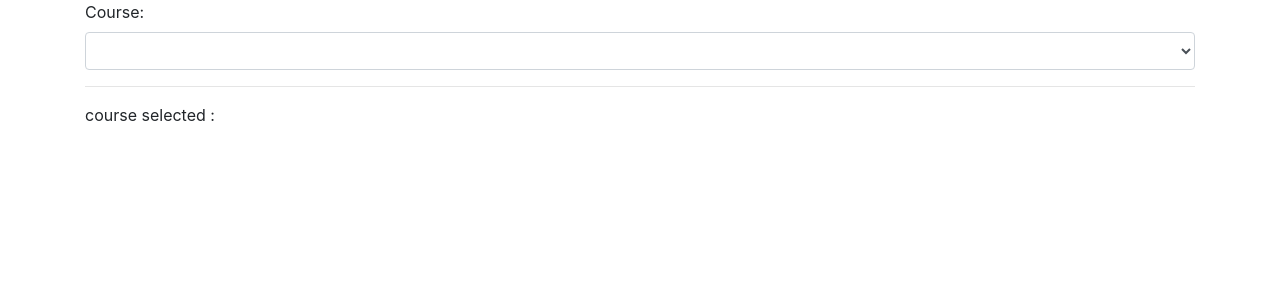
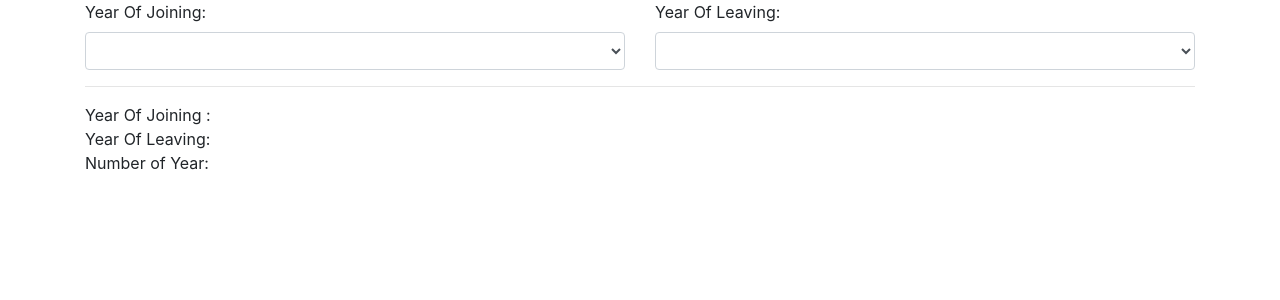
Before and after one commit to SurbhiBisarwal/welcome, an Angular app: page / in a window 1280 px wide. Shown: the top 300 px of the page. Built offline with nearby package versions, Linux system fonts and the light colour scheme.

Commit message:
Year of joiningand leaving and exp  NG-A4#3

```diff
--- a/src/app/app.component.html
+++ b/src/app/app.component.html
@@ -1,11 +1,38 @@
 <div class="container">
-  <label>Course:</label>
-  <select class="form-control" [(ngModel)]="course">
-    <option value="">choose course...</option>
-    <option value="NG103">Angular</option>
-    <option>Java</option>
-    <option>Python</option>
-  </select>
+  <div class="row">
+    <div class="col-6">
+      <label>Year Of Joining:</label>
+      <select
+        class="form-control"
+        [(ngModel)]="joinYear"
+        (ngModelChange)="experience()"
+      >
+        <option value="">Choose year of Joining</option>
+        <option>2015</option>
+        <option>2016</option>
+        <option>2017</option>
+        <option>2018</option>
+        <option>2019</option>
+      </select>
+    </div>
+    <div class="col-6">
+      <label>Year Of Leaving:</label>
+      <select
+        class="form-control"
+        [(ngModel)]="leaveYear"
+        (ngModelChange)="experience()"
+      >
+        <option value="">Choose year of Leaving</option>
+        <option>2015</option>
+        <option>2016</option>
+        <option>2017</option>
+        <option>2018</option>
+        <option>2019</option>
+      </select>
+    </div>
+  </div>
   <hr />
-  course selected : {{ course }}
+  Year Of Joining : {{ joinYear }} <br />
+  Year Of Leaving: {{ leaveYear }}<br />
+  Number of Year: {{ totalYear }}
 </div>
--- a/src/app/app.component.ts
+++ b/src/app/app.component.ts
@@ -6,5 +6,11 @@ import { FormBuilder, FormGroup } from "@angular/forms";
   styleUrls: ["./app.component.scss"],
 })
 export class AppComponent {
-  course: string = " ";
+  joinYear: number;
+  leaveYear: number;
+  totalYear: number;
+
+  experience() {
+    this.totalYear = this.leaveYear - this.joinYear;
+  }
 }
```
